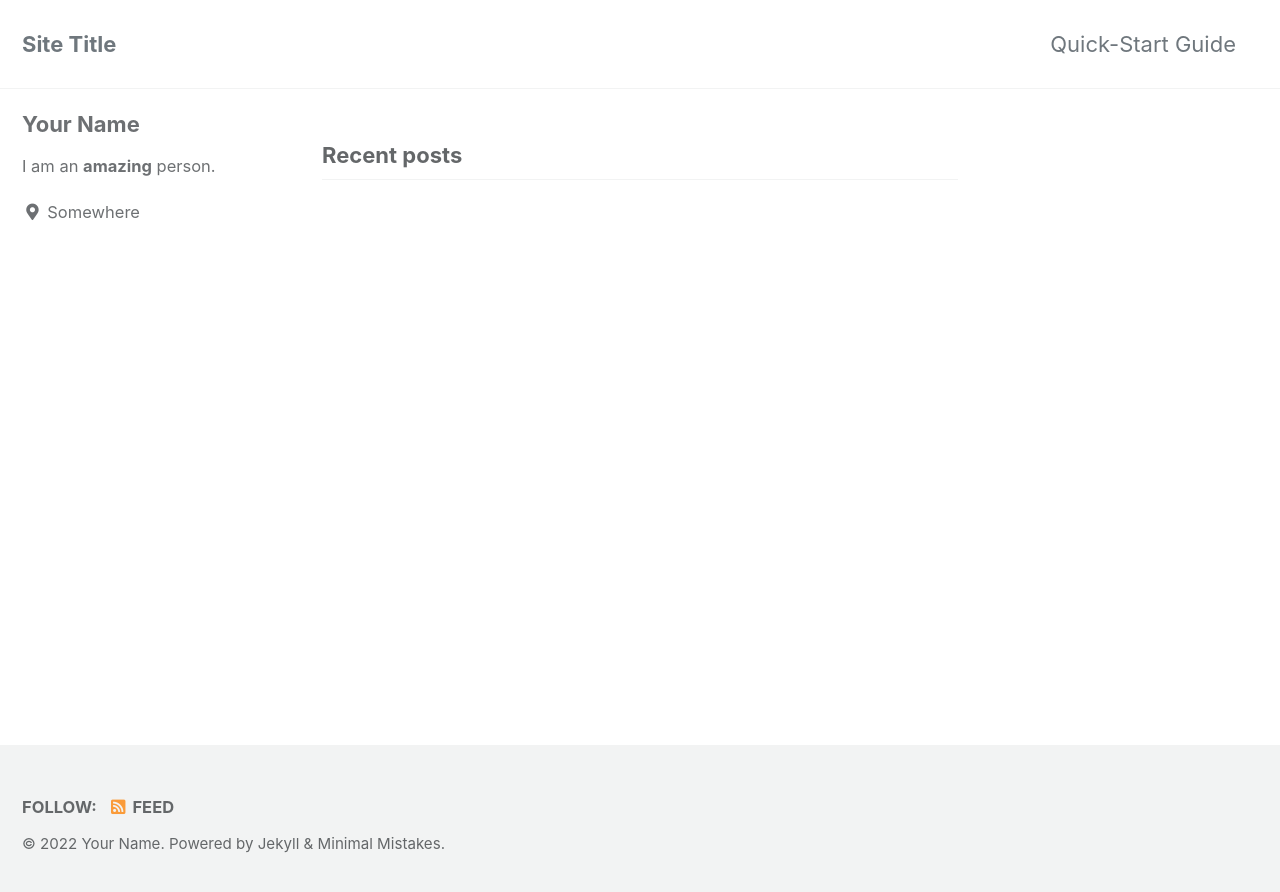
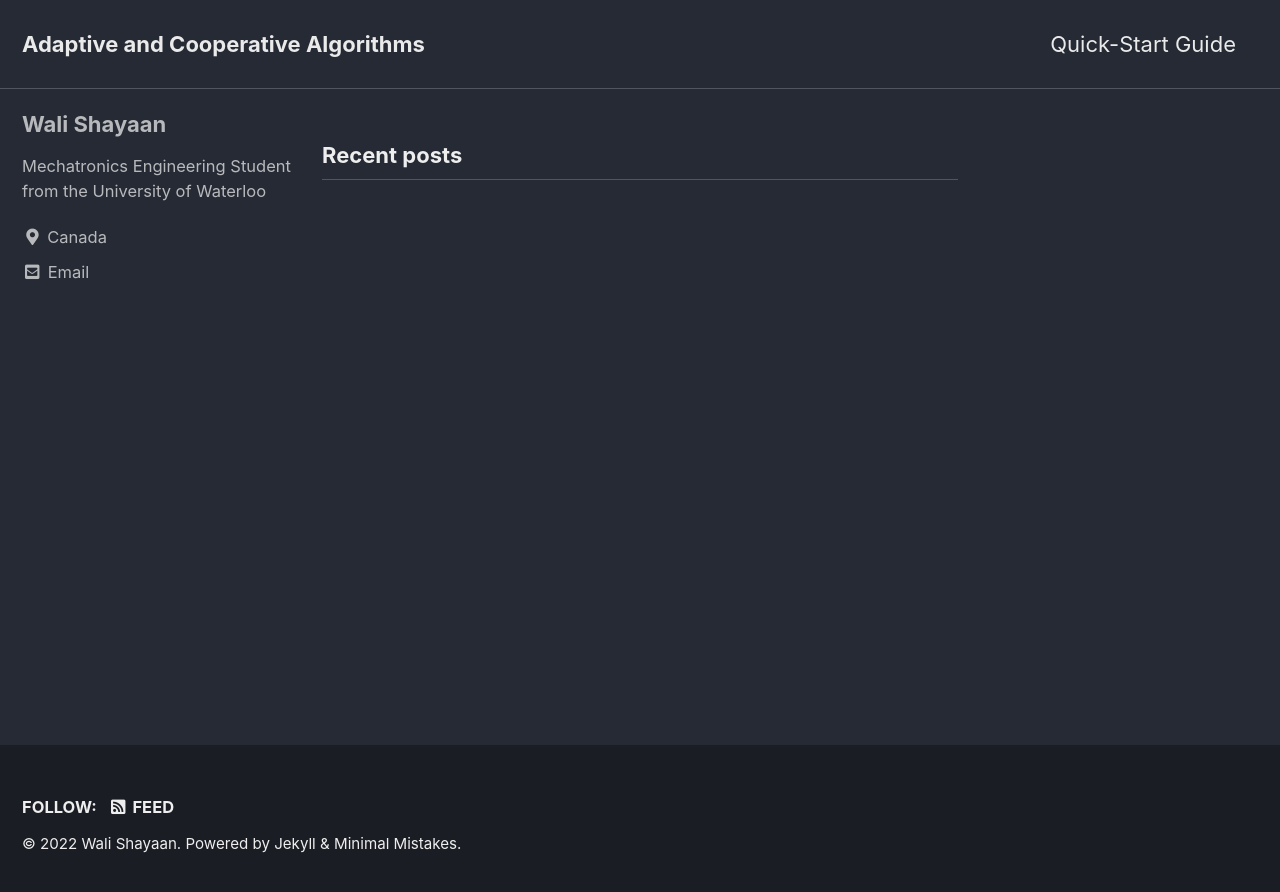
Before and after one commit to SyedShayaan/algorithms, a Jekyll site: the page built from index.html, in a window 1280 px wide. Shown: the top 892 px of the page. Built offline with Jekyll 4.4.1, drawn with Linux system fonts in a browser that asks for light colours; cached includes are drawn as plain includes; the list of posts is cut into pages by our own code.

Commit message:
Update _config.yml
Updated _config.yml and changed theme to dark mode to test connection to github pages.

```diff
--- a/_config.yml
+++ b/_config.yml
@@ -12,15 +12,15 @@
 
 # theme                  : "minimal-mistakes-jekyll"
 # remote_theme           : "mmistakes/minimal-mistakes"
-minimal_mistakes_skin    : "default" # "air", "aqua", "contrast", "dark", "dirt", "neon", "mint", "plum", "sunrise"
+minimal_mistakes_skin    : "dark" # "air", "aqua", "contrast", "dark", "dirt", "neon", "mint", "plum", "sunrise" , "default"
 
 # Site Settings
 locale                   : "en-US"
-title                    : "Site Title"
+title                    : "Adaptive and Cooperative Algorithms"
 title_separator          : "-"
 subtitle                 : # site tagline that appears below site title in masthead
-name                     : "Your Name"
-description              : "An amazing website."
+name                     : "Wali Shayaan"
+description              : "An Introduction to Search Algorithms."
 url                      : # the base hostname & protocol for your site e.g. "https://mmistakes.github.io"
 baseurl                  : # the subpath of your site, e.g. "/blog"
 repository               : # GitHub username/repo-name e.g. "mmistakes/minimal-mistakes"
@@ -104,11 +104,11 @@ analytics:
 
 # Site Author
 author:
-  name             : "Your Name"
+  name             : "Wali Shayaan"
   avatar           : # path of avatar image, e.g. "/assets/images/bio-photo.jpg"
-  bio              : "I am an **amazing** person."
-  location         : "Somewhere"
-  email            :
+  bio              : "Mechatronics Engineering Student from the University of Waterloo"
+  location         : "Canada"
+  email            : "syed@vazulu.com"
   links:
     - label: "Email"
       icon: "fas fa-fw fa-envelope-square"
```
